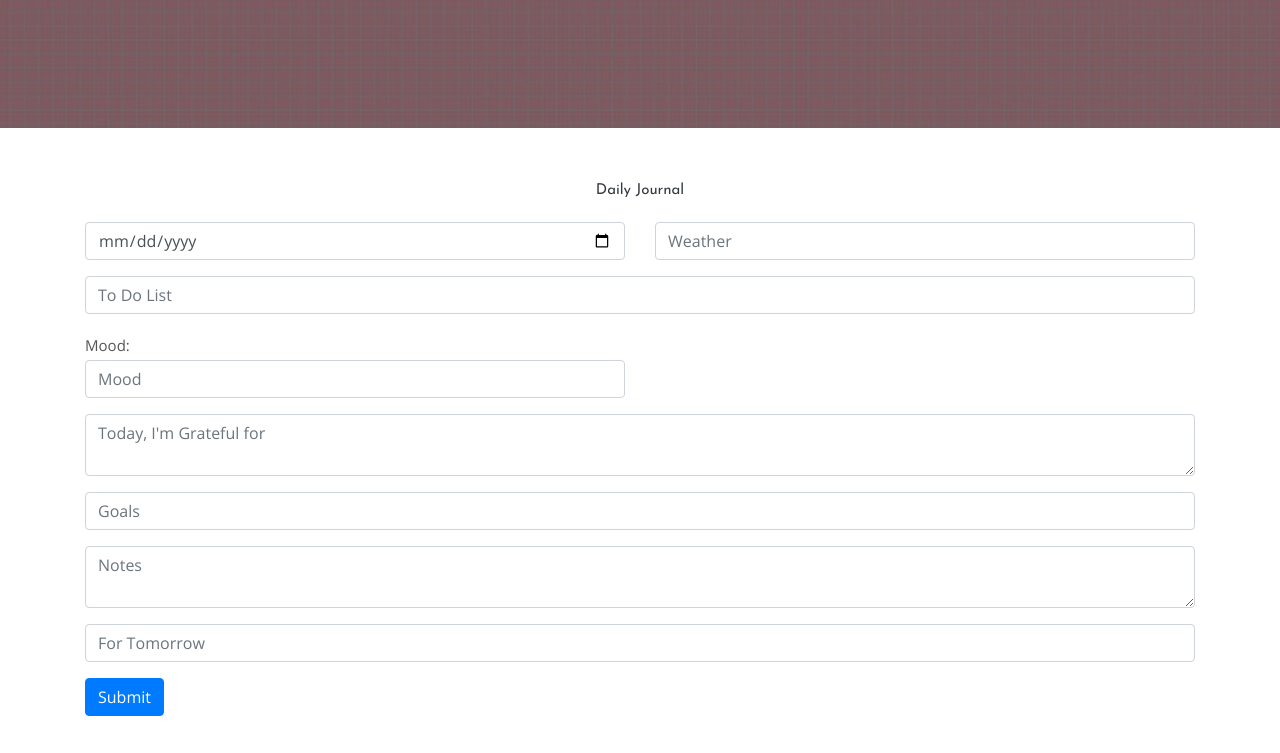
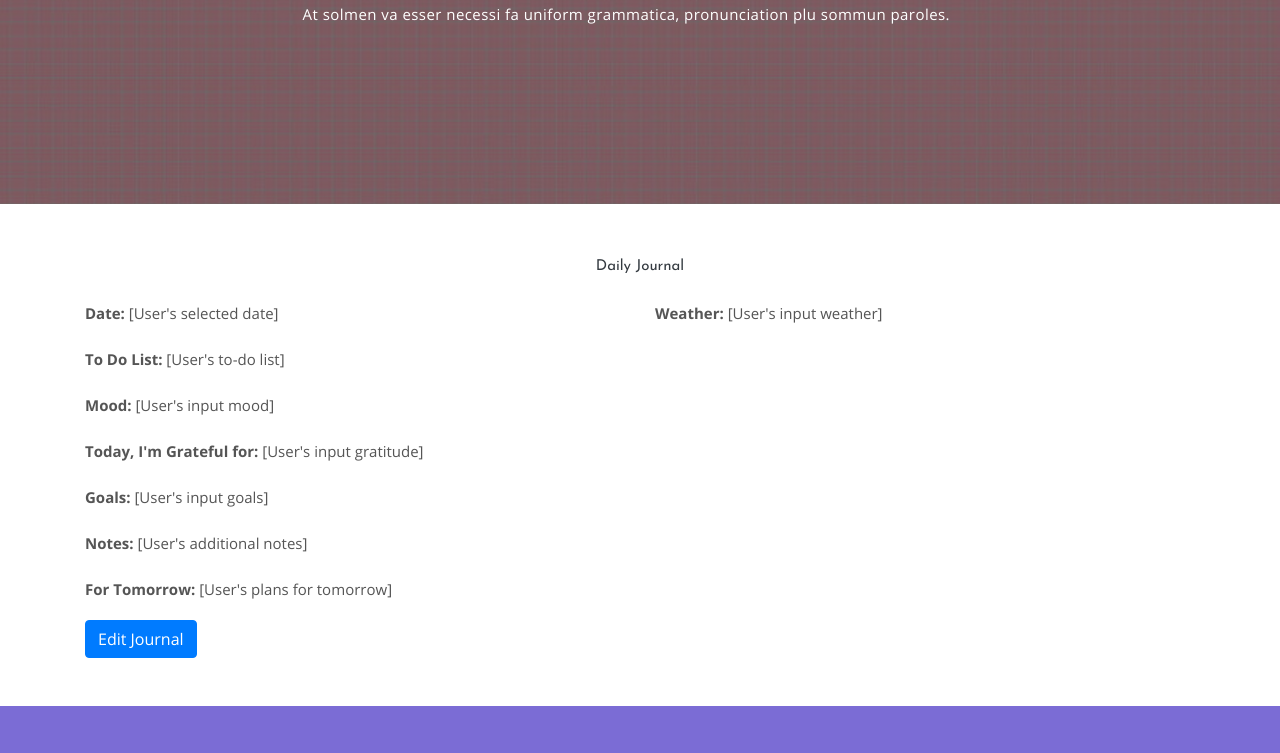
Before and after one commit to ladyOouf/SymptoTrack, a plain HTML site: page SymptoTrack/templates/Journal_input.html in a window 1280 px wide. Shown: the part 301-1054 px from the top of the page. Drawn offline with nearby package versions, Linux system fonts and the light colour scheme.

Commit message:
Journal_input.html

```diff
--- a/SymptoTrack/templates/Journal_input.html
+++ b/SymptoTrack/templates/Journal_input.html
@@ -1,5 +1,5 @@
-<!--Name of Code artifact: Journal_input.html
-Description: This code is responsible for getting the user daily journal data
+<!--Name of Code artifact: Journal_output.html
+Description: This code is responsible for displaying the user daily journal data
 Authors: Freshta Z
 Date Creation : October 28, 2023
 Date Revised: November  4, 2023
@@ -55,7 +55,7 @@ Postconditions: No return values.
           <div class="row">
             <div class="col-12 content-col">
               <h1 class="site-title">Be peaceful in mind and healthy in Body!</h1> <!-- Main site title -->
-              <!-- <p class="site-title-desc">At solmen va esser necessi fa uniform grammatica, pronunciation plu sommun paroles.</p> Site title description -->
+              <p class="site-title-desc">At solmen va esser necessi fa uniform grammatica, pronunciation plu sommun paroles.</p> <!-- Site title description -->
             </div>
           </div>
         </div>
@@ -69,89 +69,73 @@ Postconditions: No return values.
                 <h1 class="text-dark">Daily Journal</h1>
             </div>
 
-    <!-- Row for input fields: Date and Weather -->
+            <!-- Static display of journal data -->
 <div class="row my-3">
-        <!-- Column for the date input -->
   <div class="col-md-6">
-            <!-- Input field for the date -->
-            <input type="date" class="form-control" placeholder="Date :">
+      <!-- Displaying the user's selected date -->
+      <p><strong>Date:</strong> [User's selected date]</p>
   </div>
-        <!-- Column for the weather input -->
   <div class="col-md-6">
-            <!-- Input field for the weather -->
-            <input type="text" class="form-control" placeholder="Weather">
+      <!-- Displaying the user's input weather -->
+      <p><strong>Weather:</strong> [User's input weather]</p>
   </div>
 </div>
 
-    <!-- Row for the To Do List input field -->
 <div class="row my-3">
-        <!-- Full-width column for the To Do List input -->
   <div class="col-12">
-            <!-- Input field for the To Do List -->
-            <input type="text" class="form-control input-text" placeholder="To Do List">
+      <!-- Displaying the user's to-do list -->
+      <p><strong>To Do List:</strong> [User's to-do list]</p>
   </div>
 </div>
 
-    <!-- Row for the Mood input field -->
 <div class="row my-3">
-        <!-- Column for the mood input -->
   <div class="col-md-6">
-            <!-- Label for the mood input -->
-            Mood:
-            <!-- Input field for the mood -->
-            <input type="text" class="form-control input-text" placeholder="Mood">
+      <!-- Displaying the user's input mood -->
+      <p><strong>Mood:</strong> [User's input mood]</p>
   </div>
+</div>
+
+<div class="row my-3">
+  <div class="col-12">
+      <!-- Displaying what the user is grateful for -->
+      <p><strong>Today, I'm Grateful for:</strong> [User's input gratitude]</p>
+  </div>
+</div>
+
+<div class="row my-3">
+  <div class="col-12">
+      <!-- Displaying the user's input goals -->
+      <p><strong>Goals:</strong> [User's input goals]</p>
+  </div>
+</div>
+
+<div class="row my-3">
+  <div class="col-12">
+      <!-- Displaying the user's additional notes -->
+      <p><strong>Notes:</strong> [User's additional notes]</p>
+  </div>
+</div>
+
+<div class="row my-3">
+  <div class="col-12">
+      <!-- Displaying the user's plans for tomorrow -->
+      <p><strong>For Tomorrow:</strong> [User's plans for tomorrow]</p>
+  </div>
+</div>
+
+
+            <!-- Link to return to the input form or homepage -->
+            <a href="journal.html" class="btn btn-primary">Edit Journal</a>
 
         </div>
 
-    <!-- Row for the Grateful input field -->
-    <div class="row my-3">
-        <!-- Full-width column for the Grateful textarea -->
-        <div class="col-12">
-            <!-- Textarea for what the user is grateful for -->
-            <textarea class="form-control input-textarea" placeholder="Today, I'm Grateful for"></textarea>
-        </div>
-    </div>
-
-    <!-- Row for the Goals input field -->
-    <div class="row my-3">
-        <!-- Full-width column for the Goals input -->
-        <div class="col-12">
-            <!-- Input field for the Goals -->
-            <input type="text" class="form-control input-text" placeholder="Goals">
-        </div>
-    </div>
-
-    <!-- Row for the Notes textarea -->
-    <div class="row my-3">
-        <!-- Full-width column for the Notes textarea -->
-        <div class="col-12">
-            <!-- Textarea for additional notes -->
-            <textarea class="form-control input-textarea" placeholder="Notes"></textarea>
-        </div>
-    </div>
-
-    <!-- Row for the For Tomorrow input field -->
-    <div class="row my-3">
-        <!-- Full-width column for the For Tomorrow input -->
-        <div class="col-12">
-            <!-- Input field for plans for tomorrow -->
-            <input type="text" class="form-control input-text" placeholder="For Tomorrow">
-        </div>
-    </div>
-    <!-- Button to submit the journal form, linking to the homepage -->
-    <a href="Journal.html" class="btn btn-primary">Submit</a>
-</div>
-
-
-
-      <!-- Copyright -->
+        <!--Copyright-->
         <footer class="footer">
           <div class="copyright">
             <div class="inside-container">
               <div class="row">
                 <div class="col-md-6 order-2 order-md-12">
-                <p>&copy; 2023 All Rights Reserved. Created by <a href="" class="created-by"></a></p> <!-- Copyright notice -->
+                  <p>&copy; 2023 All Rights Reserved. Created by SymptoTrack<a href="" class="created-by"></a></p> <!-- Copyright notice -->
                 </div>
                 <div class="col-md-6 social order-1 order-md-12">
                   <a href="#"><i class="fab fa-facebook-f"></i></a> <!-- Social media icons -->
@@ -166,8 +150,9 @@ Postconditions: No return values.
       </div>
       <!-- Optional JavaScript -->
       <!-- jQuery first, then Popper.js, then Bootstrap JS -->
+      <script src="../static/js/script.js"></script>
       <script src="https://code.jquery.com/jquery-3.3.1.slim.min.js" integrity="sha384-q8i/X+965DzO0rT7abK41JStQIAqVgRVzpbzo5smXKp4YfRvH+8abtTE1Pi6jizo" crossorigin="anonymous"></script> <!-- Include jQuery library -->
       <script src="https://cdnjs.cloudflare.com/ajax/libs/popper.js/1.14.7/umd/popper.min.js" integrity="sha384-UO2eT0CpHqdSJQ6hJty5KVphtPhzWj9WO1clHTMGa3JDZwrnQq4sF86dIHNDz0W1" crossorigin="anonymous"></script> <!-- Include Popper.js library -->
-    <script src="bootstrap/js/bootstrap.min.js"></script> <!-- Include Bootstrap JavaScript -->
+      <script src="../static/bootstrap/js/bootstrap.min.js"></script> <!-- Include Bootstrap JavaScript -->
     </body>
   </html>
```
Lines whose indentation alone changed are shown as unchanged.
